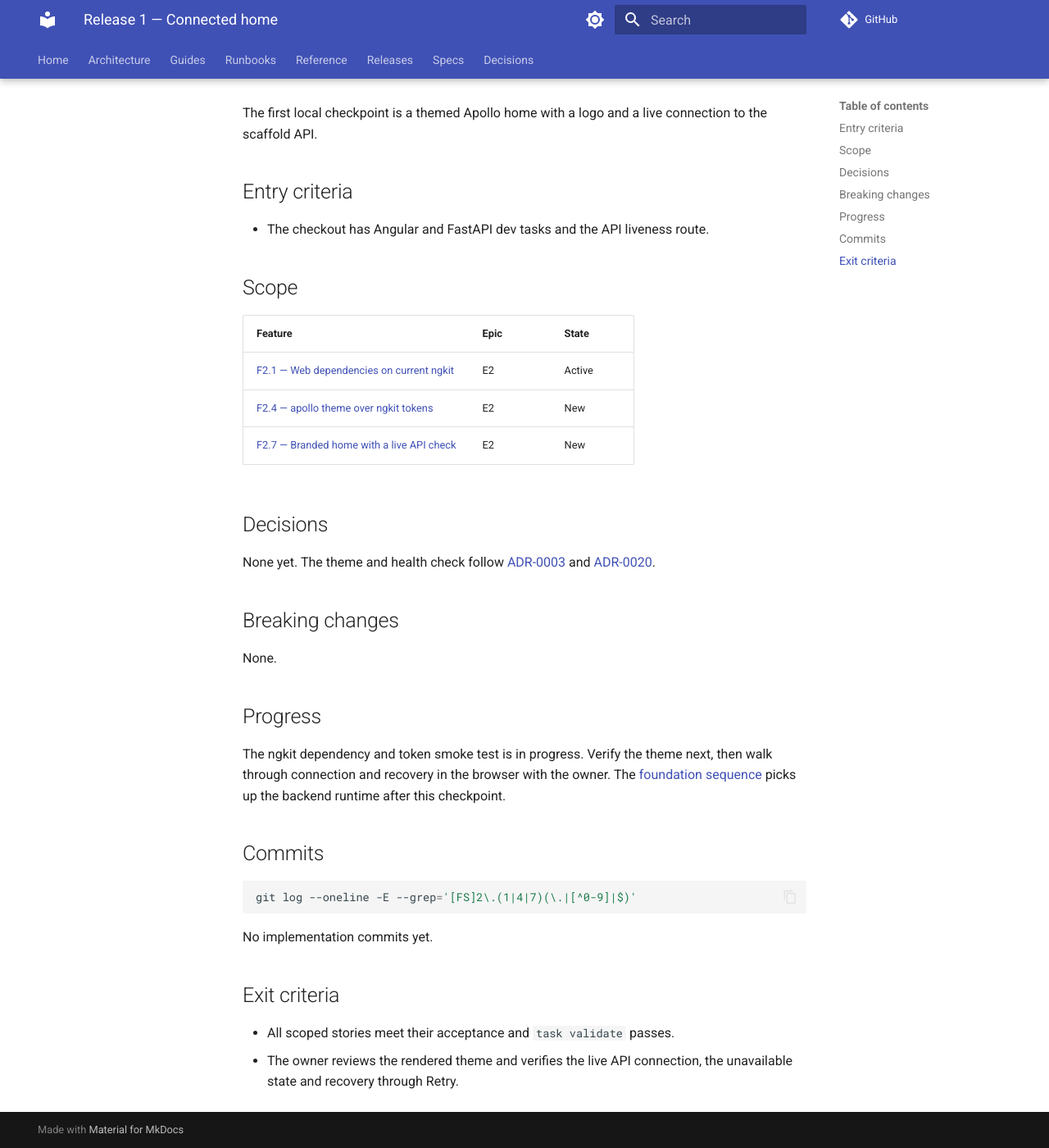
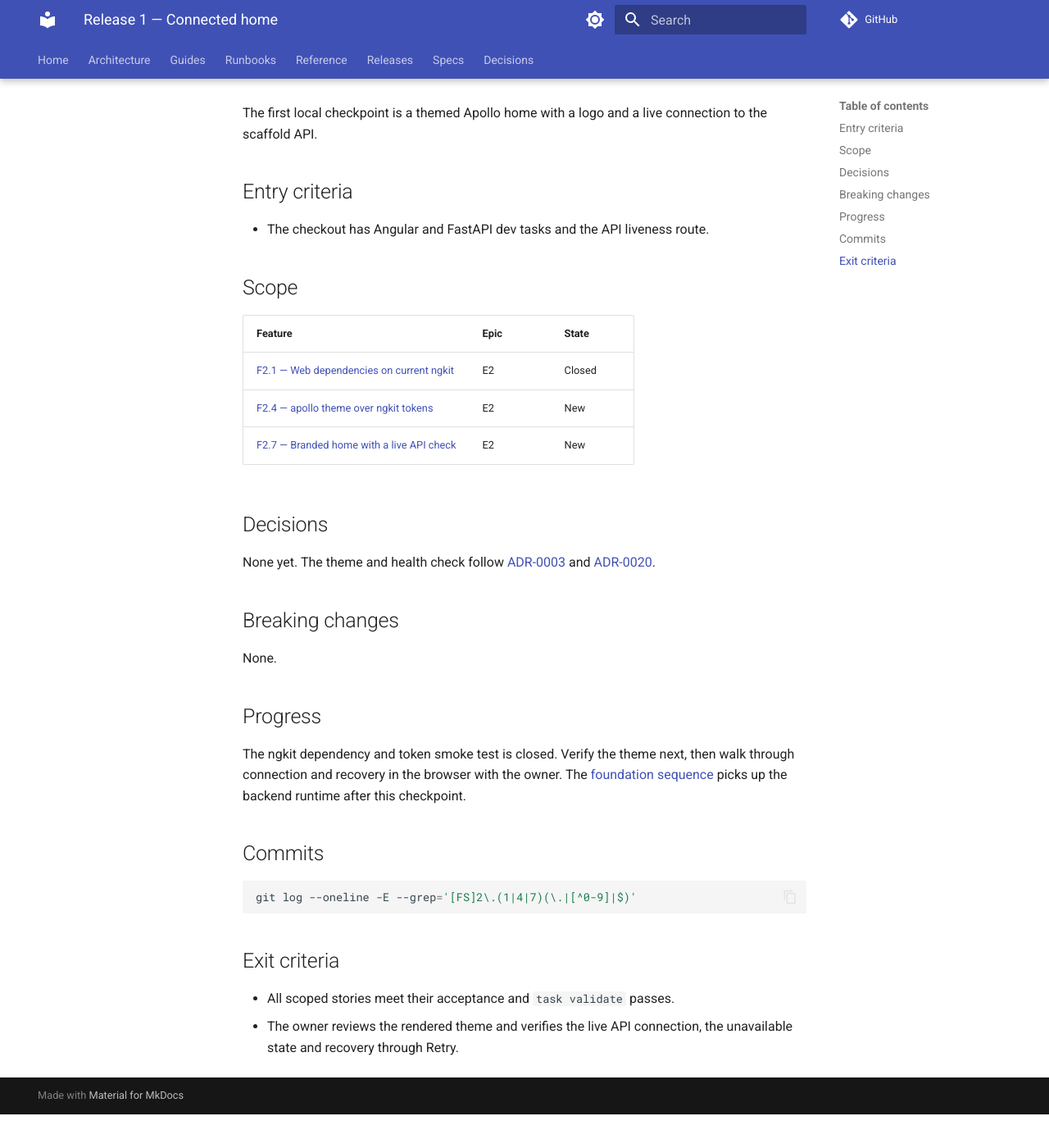
Before and after one commit to rn-apps/apollo, an MkDocs documentation site: the page built from docs/releases/release-1/index.md, in a window 1280 px wide and 1400 px high, scrolled down 251 px. Shown: the whole window at 82% size. Built offline with MkDocs 1.6.1 and Material for MkDocs 9.7.7, drawn with Linux system fonts in a browser that asks for light colours; comment, search, counter and statistics services are not loaded; after the commit the page ends 1610 px from its top, so only the background shows below that.

Commit message:
S2.1.1
Co-Authored-By: Claude Opus 5.5 <noreply@anthropic.com>

````diff
--- a/apps/web/src/styles.scss
+++ b/apps/web/src/styles.scss
@@ -1 +1,6 @@
-/* You can add global styles to this file, and also import other style files */
+@layer theme, base, rnf, components, utilities;
+
+@import '@rn-forge/ng-tailwind/tokens.css';
+@import '@rn-forge/ng-tailwind/base.css';
+@import 'tailwindcss/index.css' source('./');
+@import '@rn-forge/ng-tailwind/tailwind.css';
--- a/docs/releases/release-1/index.md
+++ b/docs/releases/release-1/index.md
@@ -18,7 +18,7 @@ connection to the scaffold API.
 
 | Feature | Epic | State |
 | -- | -- | -- |
-| [F2.1 — Web dependencies on current ngkit](../../specs/epics/E2-frontend-foundation/F2.1-web-dependencies.md) | E2 | Active |
+| [F2.1 — Web dependencies on current ngkit](../../specs/epics/E2-frontend-foundation/F2.1-web-dependencies.md) | E2 | Closed |
 | [F2.4 — apollo theme over ngkit tokens](../../specs/epics/E2-frontend-foundation/F2.4-theme.md) | E2 | New |
 | [F2.7 — Branded home with a live API check](../../specs/epics/E2-frontend-foundation/F2.7-connected-home.md) | E2 | New |
 
@@ -35,8 +35,8 @@ None.
 
 ## Progress
 
-The ngkit dependency and token smoke test is in progress. Verify the theme next,
-then walk through connection and recovery in the browser with the owner. The
+The ngkit dependency and token smoke test is closed. Verify the theme next, then
+walk through connection and recovery in the browser with the owner. The
 [foundation sequence](../../specs/index.md#foundation-sequence) picks up the
 backend runtime after this checkpoint.
 
@@ -46,8 +46,6 @@ backend runtime after this checkpoint.
 git log --oneline -E --grep='[FS]2\.(1|4|7)(\.|[^0-9]|$)'
 ```
 
-No implementation commits yet.
-
 ## Exit criteria
 
 - All scoped stories meet their acceptance and `task validate` passes.
````
Also changed, not shown: docs/specs/epics/E2-frontend-foundation/F2.1-web-dependencies.md (+5 -4 lines), docs/specs/epics/E2-frontend-foundation/_briefs/S2.1.1.md (deleted, +0 -67 lines), docs/specs/epics/E2-frontend-foundation/index.md (+1 -1 lines), docs/specs/epics/index.md (+1 -1 lines), docs/specs/index.md (+1 -1 lines), 2 other files.
